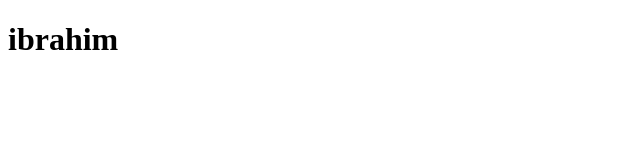
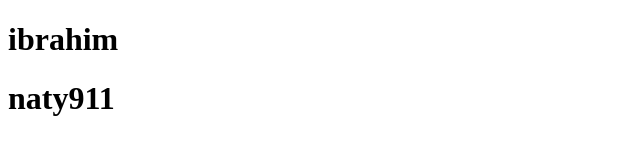
Before and after one commit to ei-bro/for-april, a plain HTML site: page index.html in a window 1280 px wide. Shown: the whole page, without its empty margins (0-640 px from the left). Drawn offline with Linux system fonts and the light colour scheme.

Commit message:
naty file created

```diff
--- a/index.html
+++ b/index.html
@@ -11,6 +11,7 @@
     <!-- please write your name below using h1 tag -->
 
     <h1>ibrahim</h1>
+    <h1>naty911</h1>
 
 
 </body>
```
Also changed, not shown: naty911.html (added).
